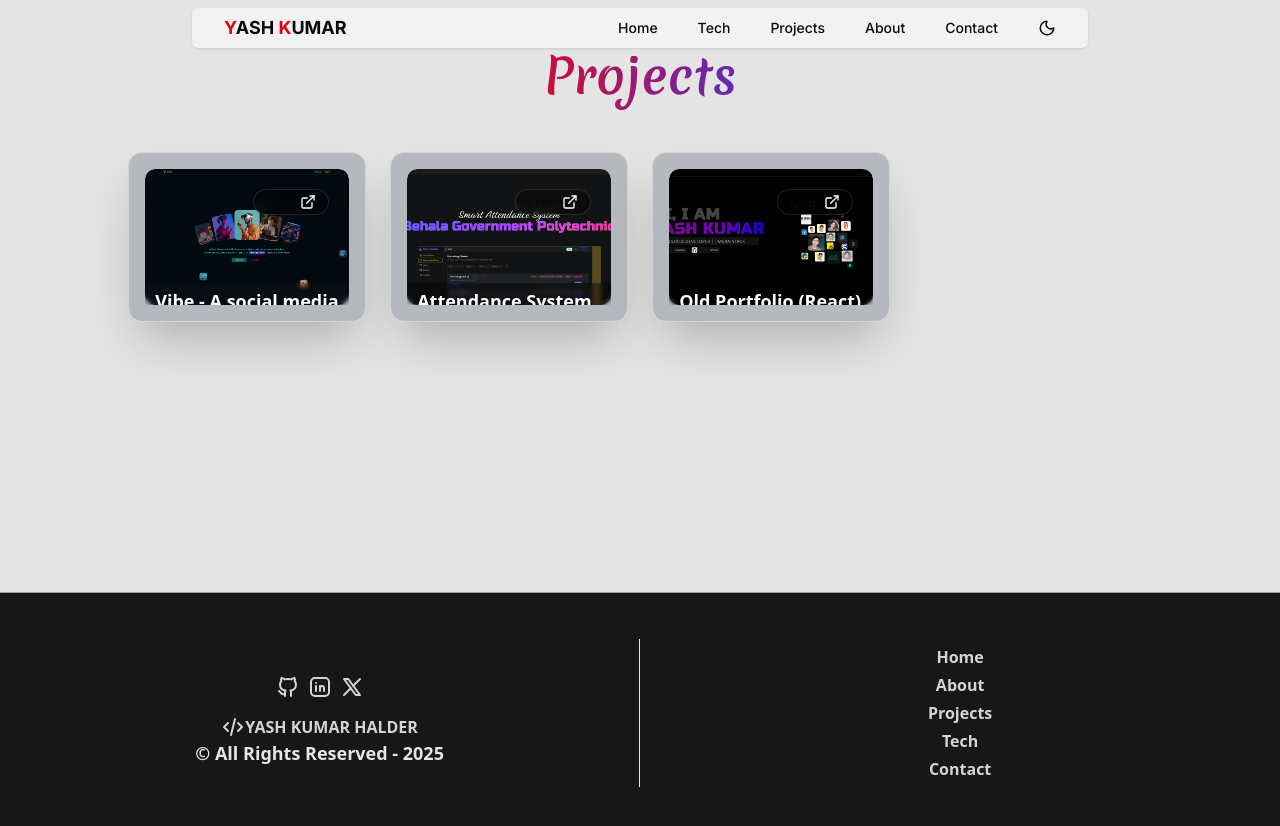
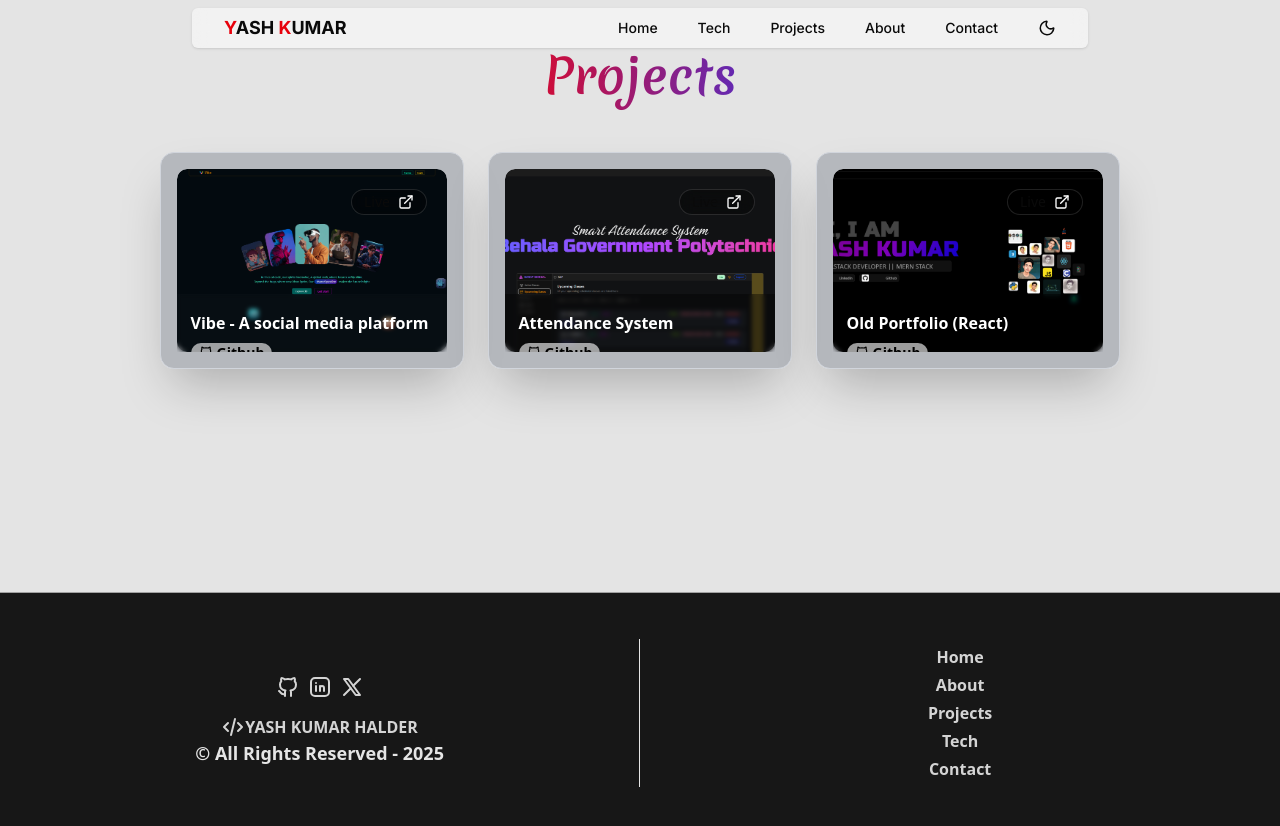
Before and after one commit to Yash-kumar-Halder/YashKumarHalder, a Next.js app: page /projects in a window 1280 px wide. Shown: the top 826 px of the page. Built offline with nearby package versions, Linux system fonts and the light colour scheme; no server answers.

Commit message:
feat(UI): Responsiveness for Projects, footer section'

```diff
--- a/src/app/contact/page.tsx
+++ b/src/app/contact/page.tsx
@@ -44,7 +44,7 @@ export const metadata: Metadata = {
 const Contact = () => {
   return (
     <section id="contact" className="min-h-[80vh] w-full flex flex-col gap-10 items-center justify-center md:px-[20%] sm:px-5 ">
-        <h1 className={`${caveatBrush.className} text-4xl text-gradient-red-purple`} >Always open to new ideas and collaborations—drop me a message anytime.</h1>
+        <h1 className={`${caveatBrush.className} text-center px-5 text-[6vmin] leading-[7vmin] lg:text-4xl text-gradient-red-purple`} >Always open to new ideas and collaborations—drop me a message anytime.</h1>
       <ContactForm />
     </section>
   );
--- a/src/app/projects/page.tsx
+++ b/src/app/projects/page.tsx
@@ -51,7 +51,7 @@ const Projects = () => {
         Projects
       </h1>
       <div className="md:px-[6vmin] ">
-        <div className="mt-10 grid grid-cols-1 sm:grid-cols-[1fr_1fr] md:grid-cols-[1fr_1fr_1fr] lg:grid-cols-[1fr_1fr_1fr_1fr] min-h-[400px] gap-6  justify-center">
+        <div className="mt-10 grid grid-cols-1 sm:grid-cols-[1fr_1fr] md:grid-cols-[1fr_1fr] lg:grid-cols-[1fr_1fr] xl:grid-cols-[1fr_1fr_1fr] min-h-[400px] gap-6  justify-center px-2 md:px-6 lg:px-8 xl:px-8">
           <ProjectCard image={Vibe} github="https://github.com/Yash-kumar-Halder/VIBE-Frontend" title="Vibe - A social media platform" live="https://vibe-eosin-mu.vercel.app/" layer="#ffffff05" text="#ffffff" />
           <ProjectCard image={AttendanceSytem} github="https://github.com/Yash-kumar-Halder/Attendance-System" title="Attendance System" live="https://attendance-system-virid.vercel.app/" layer="#00000060" text="#ffffff" />
           <ProjectCard image={OldPortfolio} github="https://github.com/Yash-kumar-Halder/Portfolio" title="Old Portfolio (React)" live="https://yashkumarhalder.vercel.app/" layer="#00000060" text="#ffffff" />
--- a/src/app/tech/page.tsx
+++ b/src/app/tech/page.tsx
@@ -129,7 +129,7 @@ const TechStack = () => {
       </h1>
       <div className="mt-12">
         <h2
-          className={`${permanent_marker.className} text-gradient-teal-green text-[8vmin] ml-3 md:text-[5vmin] text-muted-foreground`}
+          className={`${permanent_marker.className} text-gradient-teal-green text-[4vmin] sm:text-[5vmin] ml-3 md:text-[5vmin] text-muted-foreground`}
         >
           Languages I Use
         </h2>
@@ -141,7 +141,7 @@ const TechStack = () => {
       </div>
       <div className="mt-14">
         <h2
-          className={`${permanent_marker.className} text-gradient-teal-green text-[5vmin] text-muted-foreground`}
+          className={`${permanent_marker.className} text-gradient-teal-green text-[4vmin] sm:text-[5vmin] md:text-[5vmin] text-muted-foreground ml-3`}
         >
           Essential Tools I Use
         </h2>
--- a/src/components/MyComponent/footer.tsx
+++ b/src/components/MyComponent/footer.tsx
@@ -4,7 +4,7 @@ import React from "react";
 const Footer = () => {
   return (
     <div className="min-h-[30vh] border-t bg-neutral-900 dark:bg-neutral-950 border-t-neutral-400 dark:border-t-neutral-800 flex items-center justify-evenly ">
-      <div className="flex flex-col items-center py-5 border-r w-full h-full">
+      <div className="flex flex-col items-center py-5 border-r w-2/3 md:w-full h-full">
         <div className="flex py-4 items-center gap-2 text-neutral-300">
           <Link
             href="https://github.com/yash-kumar-halder"
@@ -99,20 +99,40 @@ const Footer = () => {
           &#xA9; All Rights Reserved - 2025
         </p>
       </div>
-      <div className="flex flex-col items-center justify-center w-full gap-1 text-neutral-300 font-semibold ">
-        <Link href="#home"  aria-label="Home section" className="hover:text-amber-500 transition-colors duration-100">
+      <div className="flex flex-col items-center justify-center w-1/3 md:w-full gap-1 text-neutral-300 font-semibold ">
+        <Link
+          href="#home"
+          aria-label="Home section"
+          className="hover:text-amber-500 transition-colors duration-100"
+        >
           Home
         </Link>
-        <Link href="#about"  aria-label="About section" className="hover:text-amber-500 transition-colors duration-100">
+        <Link
+          href="#about"
+          aria-label="About section"
+          className="hover:text-amber-500 transition-colors duration-100"
+        >
           About
         </Link>
-        <Link href="#projects"  aria-label="Projects section" className="hover:text-amber-500 transition-colors duration-100">
+        <Link
+          href="#projects"
+          aria-label="Projects section"
+          className="hover:text-amber-500 transition-colors duration-100"
+        >
           Projects
         </Link>
-        <Link href="#tech"  aria-label="Tech section" className="hover:text-amber-500 transition-colors duration-100">
+        <Link
+          href="#tech"
+          aria-label="Tech section"
+          className="hover:text-amber-500 transition-colors duration-100"
+        >
           Tech
         </Link>
-        <Link href="#contact"  aria-label="Contact section" className="hover:text-amber-500 transition-colors duration-100">
+        <Link
+          href="#contact"
+          aria-label="Contact section"
+          className="hover:text-amber-500 transition-colors duration-100"
+        >
           Contact
         </Link>
       </div>
--- a/src/components/MyComponent/project-card.tsx
+++ b/src/components/MyComponent/project-card.tsx
@@ -41,11 +41,11 @@ const ProjectCard: React.FC<ProjectCardProps> = ({ image, title, github, live, l
           </Link>
         )}
 
-        <div style={{ backgroundColor: layer }} className={`absolute bg-gradient-to-b w-full h-[30%] -bottom-[14%] backdrop-blur-[2px] left-0 group-hover:bottom-0 transition-all duration-200 px-[5%] pt-[2%] flex flex-col gap-1`}>
-            <h2 style={{ color: text }} className="font-semibold text-lg " >{title}</h2>
-            <Link href={github}  aria-label="Github" className="flex items-center gap-1 border-black bg-[#ffffff9c] shadow-md w-fit px-2 py-0.5 rounded-full text-black" >
+        <div style={{ backgroundColor: layer }} className={`absolute bg-gradient-to-b w-full h-[30px] md:h-[30px] lg:h-[80px] bottom-0 md:-bottom-[1%] lg:-bottom-[12%] backdrop-blur-[2px] left-0 group-hover:bottom-0 transition-all duration-200 px-[5%] pt-[2%] flex lg:flex-col justify-center gap-1 lg:gap-0 xl:gap-2`}>
+            <h2 style={{ color: text }} className="font-semibold sm:text-sm md:text-xs lg:text-base text-nowrap w-full h-1/2 lg:h-fit" >{title}</h2>
+            <Link href={github}  aria-label="Github" className="flex items-center gap-1 h-fit border-black bg-[#ffffff9c] shadow-md w-fit px-2 py-0.5 lg:py-0 rounded-full text-black text-xs lg:text-sm" >
                 <Github size={14} />
-                <p className="font-semibold text-sm" >Github</p>
+                <p className="font-semibold text-sm hidden lg:block" >Github</p>
             </Link>
         </div>
 
--- a/src/fonts.ts
+++ b/src/fonts.ts
@@ -4,16 +4,19 @@ export const geistSans = Geist({
   variable: "--font-geist-sans",
   subsets: ["latin"],
   display: "swap",
+  preload: false,
 });
 
 export const geistMono = Geist_Mono({
   variable: "--font-geist-mono",
   subsets: ["latin"],
   display: "swap",
+  preload: false,
 });
 
 export const russo_one = Russo_One({
   subsets: ["latin"],
   weight: "400",
   display: "swap",
+  preload: false,
 });
```
